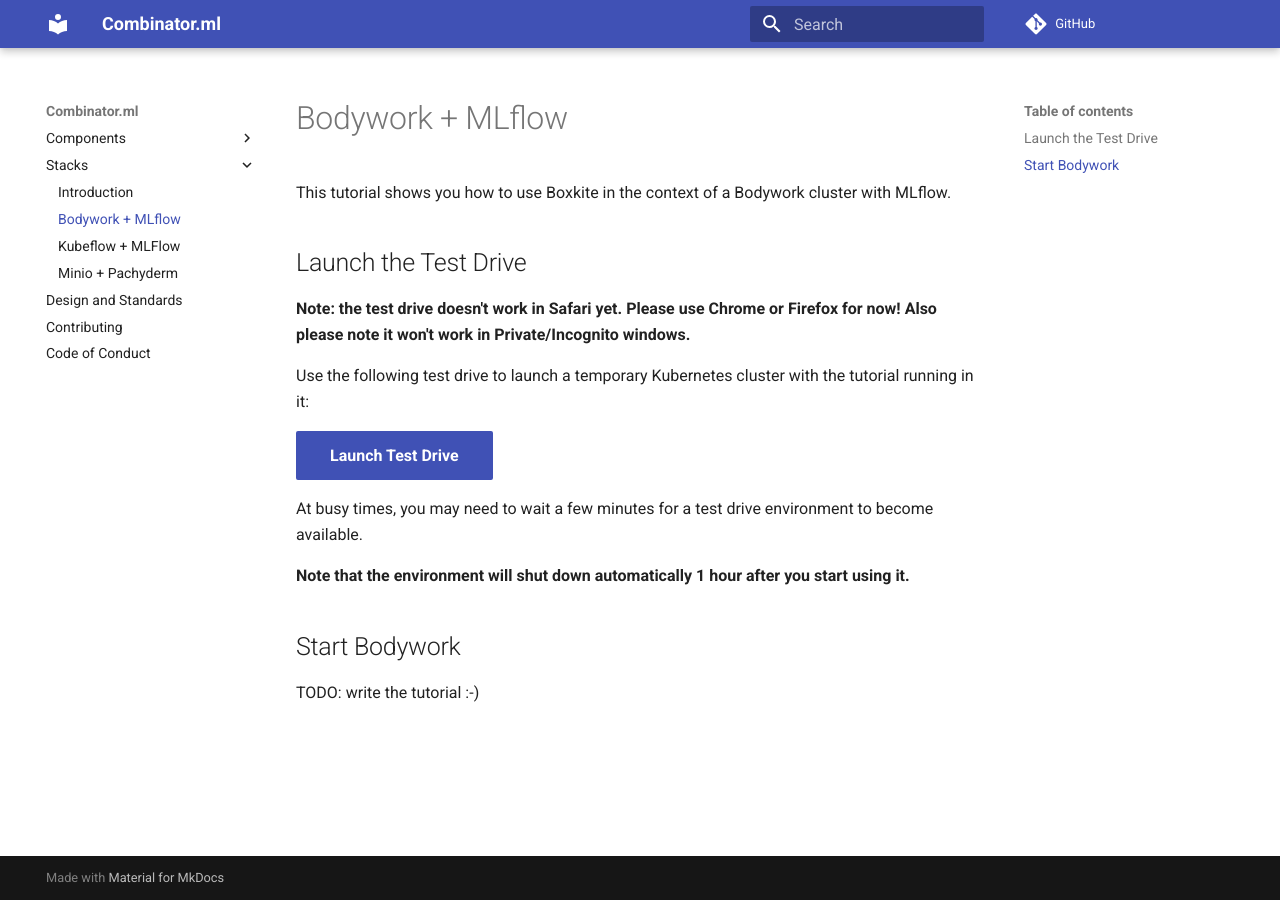
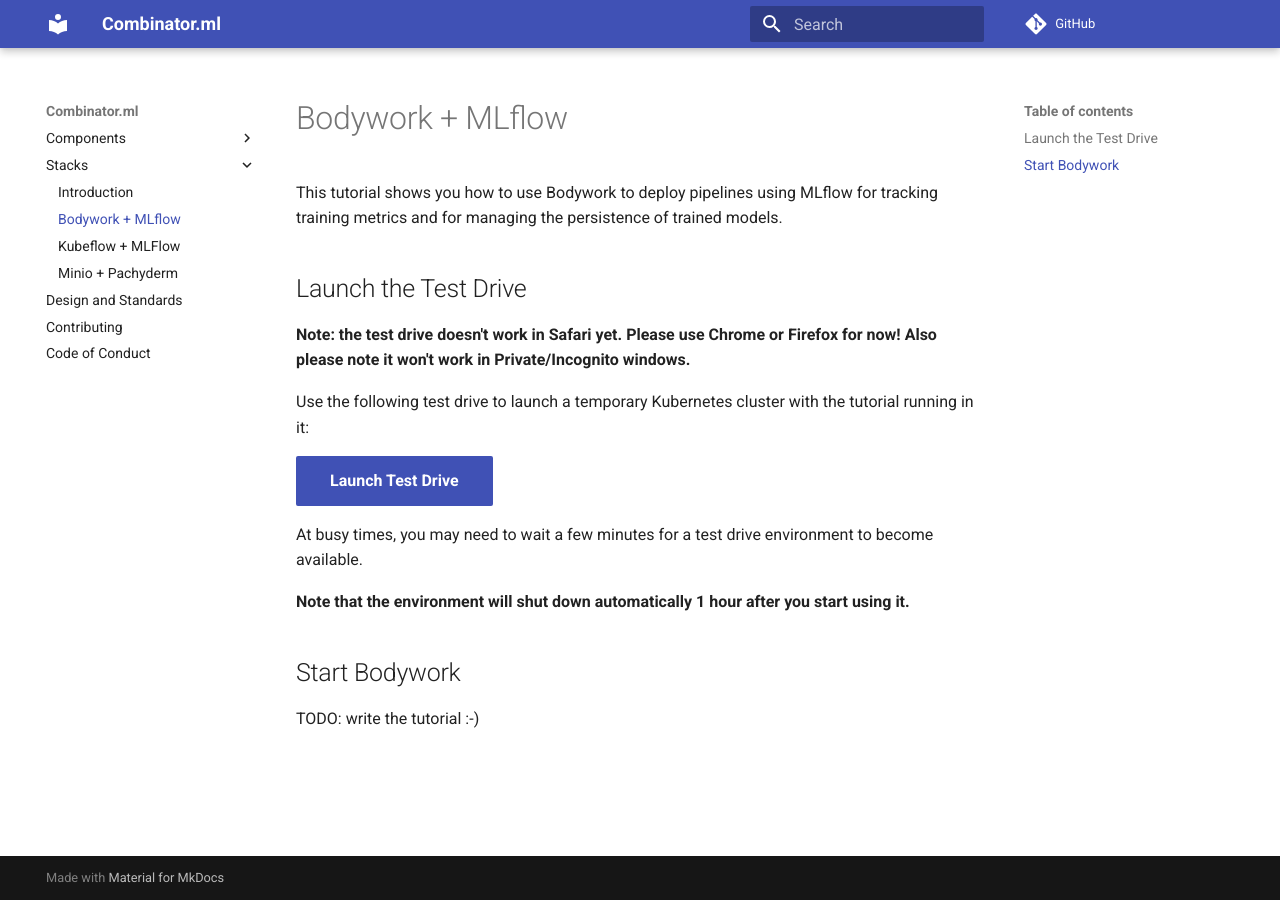
Before and after one commit to combinator-ml/combinator, an MkDocs documentation site: the page built from docs/stacks/bodywork-mlflow.md, in a window 1280 px wide. Built offline with MkDocs 1.6.1 and Material for MkDocs 9.7.7, drawn with Linux system fonts in a browser that asks for light colours; comment, search, counter and statistics services are not loaded.

Commit message:
Update bodywork tutprial intro

```diff
--- a/docs/stacks/bodywork-mlflow.md
+++ b/docs/stacks/bodywork-mlflow.md
@@ -1,6 +1,6 @@
 # Bodywork + MLflow
 
-This tutorial shows you how to use Boxkite in the context of a Bodywork cluster with MLflow.
+This tutorial shows you how to use Bodywork to deploy pipelines using MLflow for tracking training metrics and for managing the persistence of trained models.
 
 ## Launch the Test Drive
 
```
